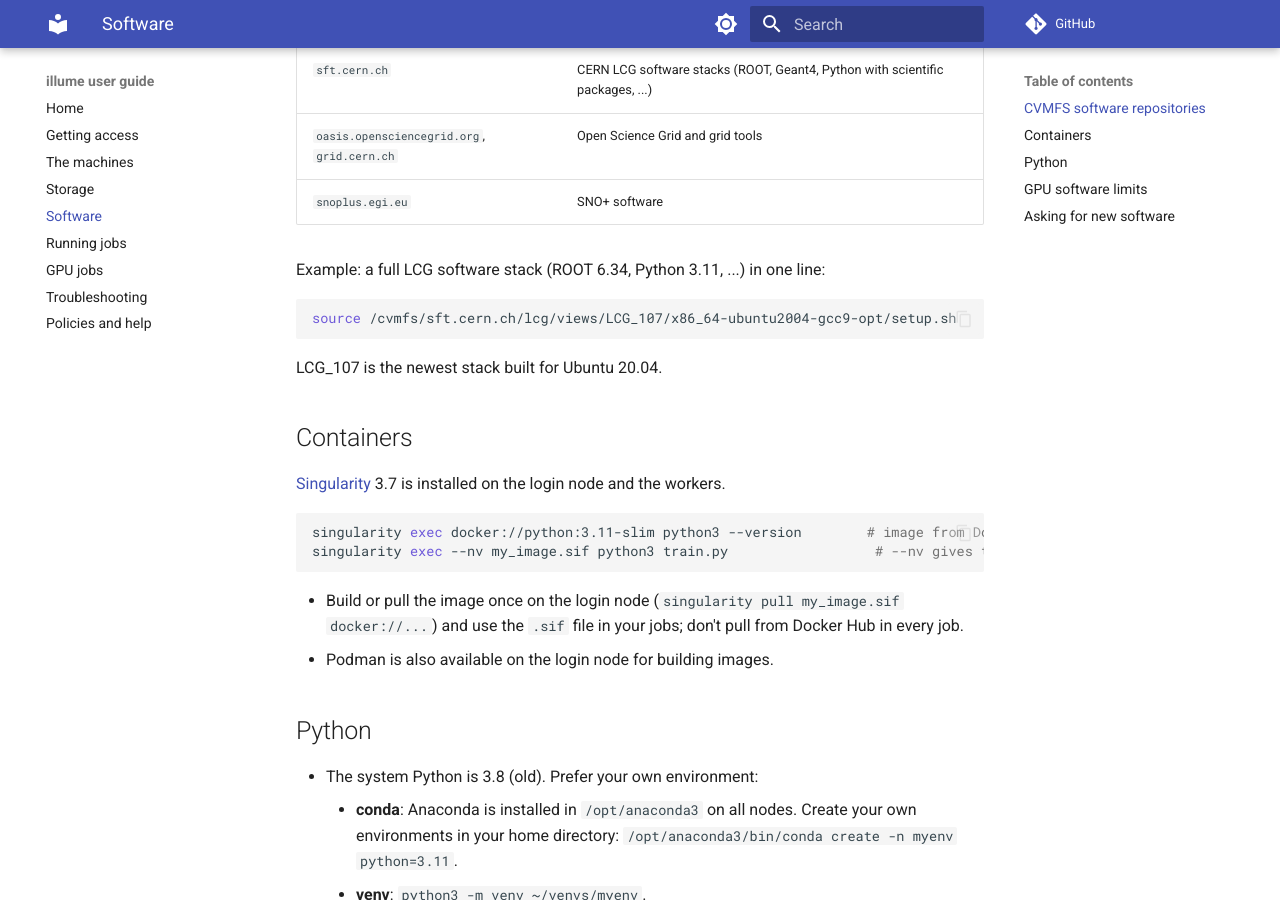
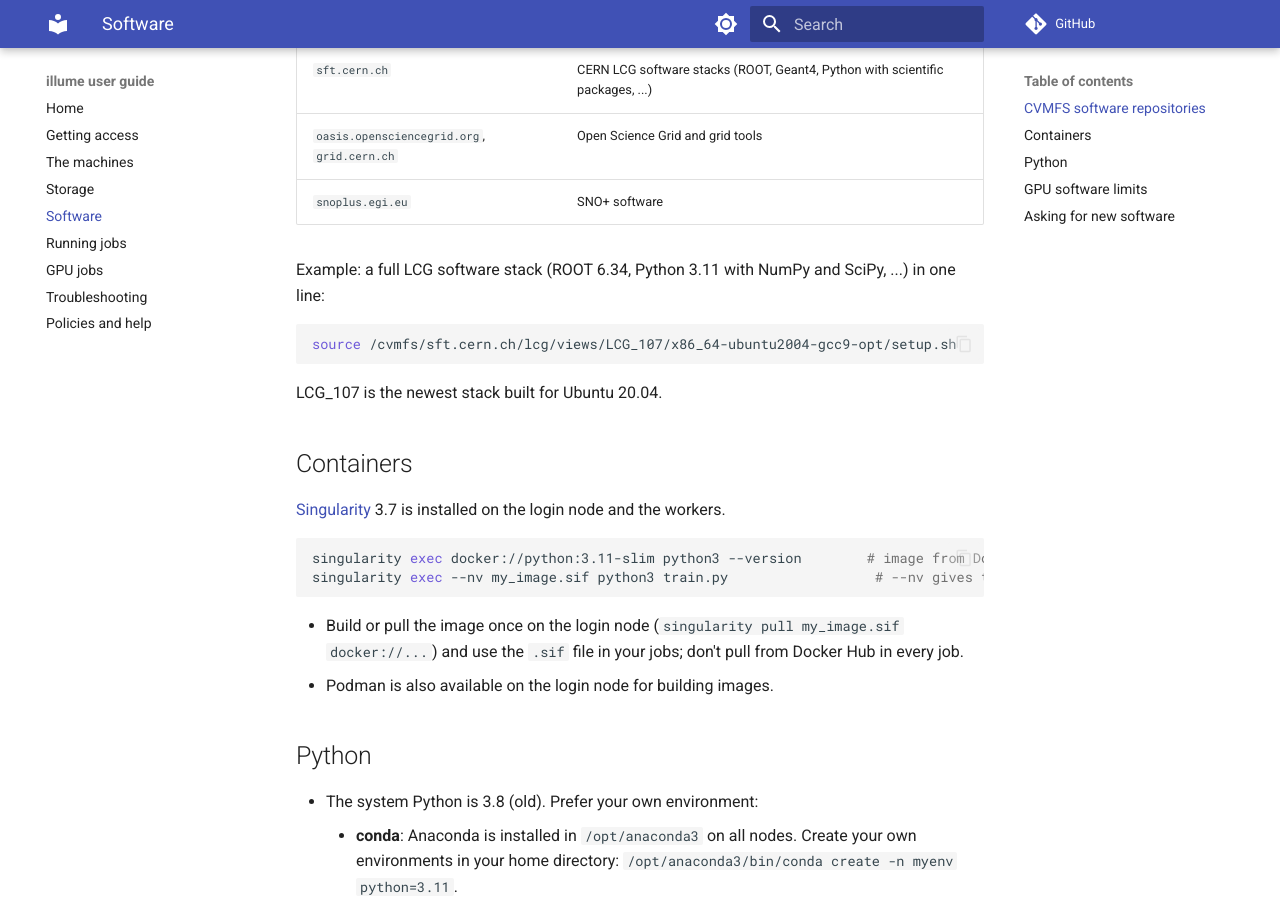
Before and after one commit to jpyanez/illume-docs, an MkDocs documentation site: the page built from docs/software.md, in a window 1280 px wide and 900 px high, scrolled down 504 px. Built offline with MkDocs 1.6.1 and Material for MkDocs 9.7.7, drawn with Linux system fonts in a browser that asks for light colours; comment, search, counter and statistics services are not loaded.

Commit message:
Software: LCG NumPy/SciPy work (libgfortran5 installed)
Co-Authored-By: Claude Opus 5.5 <noreply@anthropic.com>

````diff
--- a/docs/software.md
+++ b/docs/software.md
@@ -16,15 +16,13 @@ A repository appears the first time you access it, so `ls /cvmfs` can look empty
 | `oasis.opensciencegrid.org`, `grid.cern.ch` | Open Science Grid and grid tools |
 | `snoplus.egi.eu` | SNO+ software |
 
-Example: a full LCG software stack (ROOT 6.34, Python 3.11, ...) in one line:
+Example: a full LCG software stack (ROOT 6.34, Python 3.11 with NumPy and SciPy, ...) in one line:
 
 ```bash
 source /cvmfs/sft.cern.ch/lcg/views/LCG_107/x86_64-ubuntu2004-gcc9-opt/setup.sh
 ```
 
 LCG_107 is the newest stack built for Ubuntu 20.04.
-
-<!-- TODO (admin): NumPy (and other Fortran-linked packages) in LCG views fail on illume: libgfortran.so.5 missing (libgfortran5 / HEP_OSlibs not installed). Fix on the cluster or document a workaround before publishing. -->
 
 ## Containers
 
````
